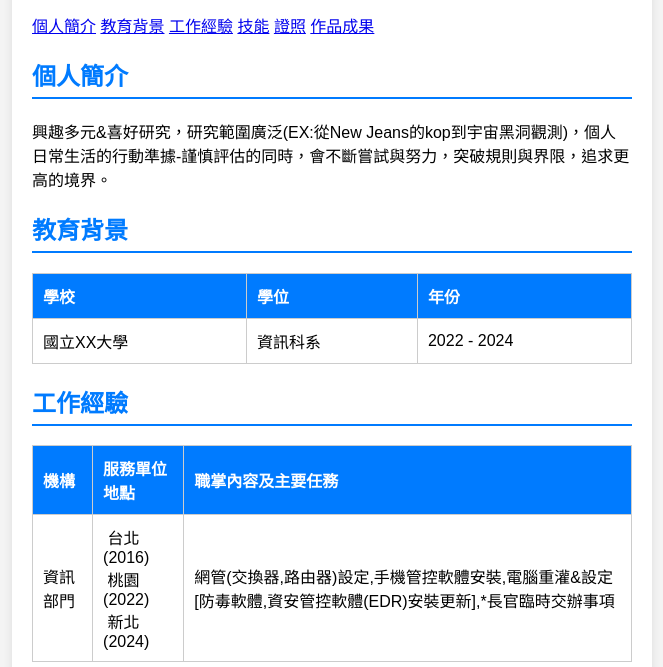
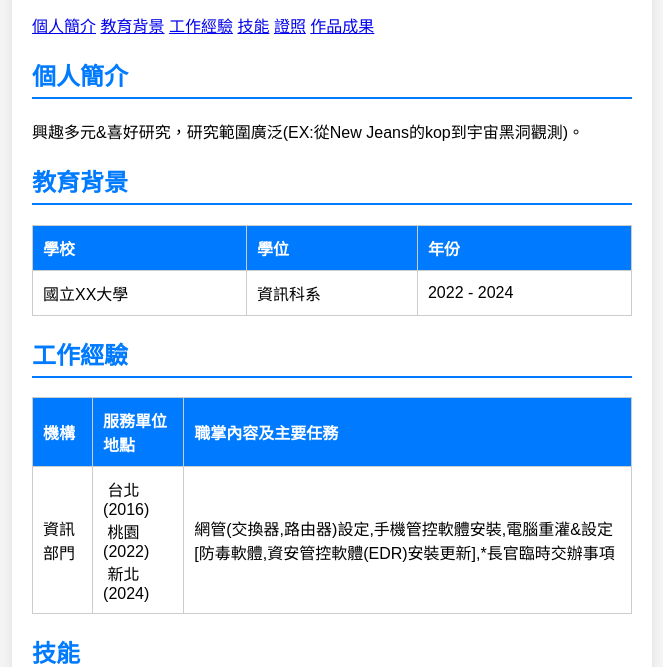
Before and after one commit to pingpongbeef/pingpongbeef.github.io, a plain HTML site: page nextpage.html in a window 1280 px wide. Shown: the part 147-814 px from the top of the page, without its empty margins (308-971 px from the left). Drawn offline with Linux system fonts and the light colour scheme.

Commit message:
Update nextpage.html

```diff
--- a/nextpage.html
+++ b/nextpage.html
@@ -54,7 +54,7 @@
 
         <section id="profile">
             <h2>個人簡介</h2>
-            <p>興趣多元&喜好研究，研究範圍廣泛(EX:從New Jeans的kop到宇宙黑洞觀測)，個人日常生活的行動準據-謹慎評估的同時，會不斷嘗試與努力，突破規則與界限，追求更高的境界。</p>
+            <p>興趣多元&喜好研究，研究範圍廣泛(EX:從New Jeans的kop到宇宙黑洞觀測)。</p>
         </section>
 
         <section id="education">
```
